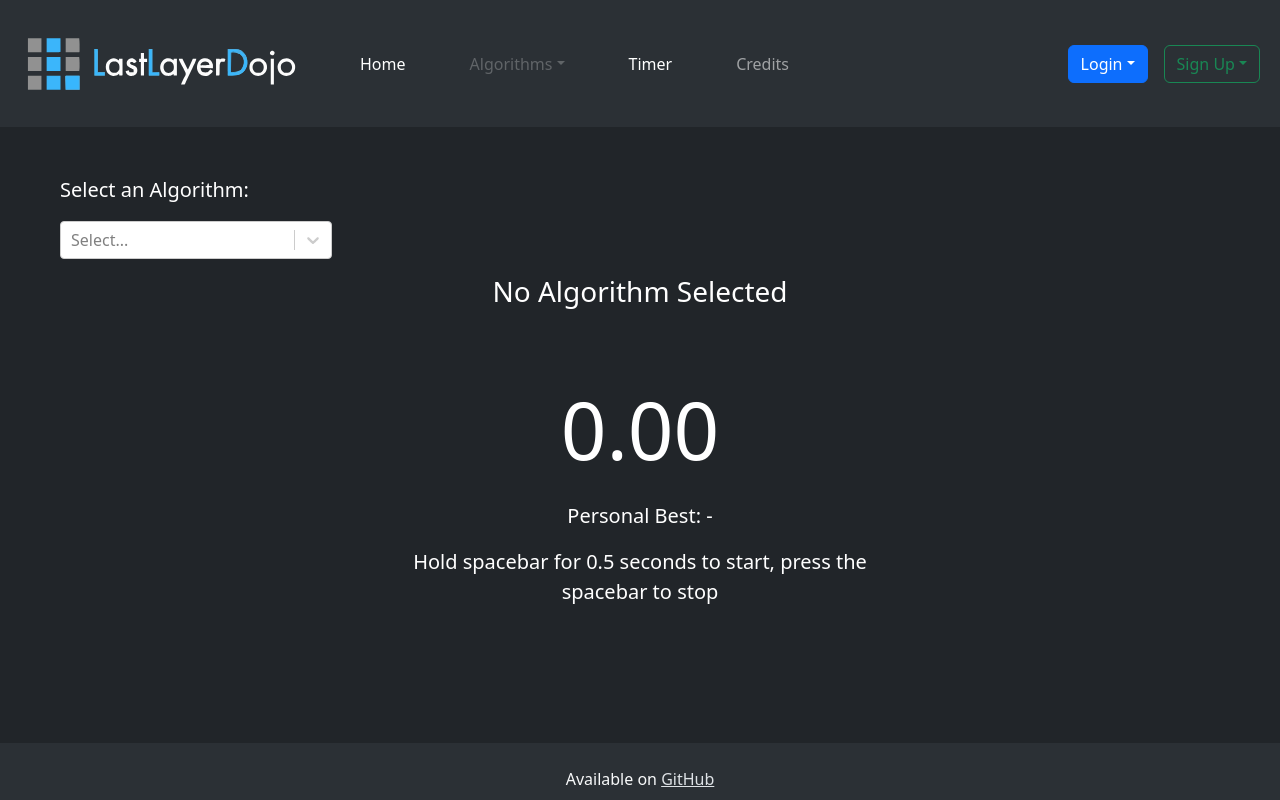
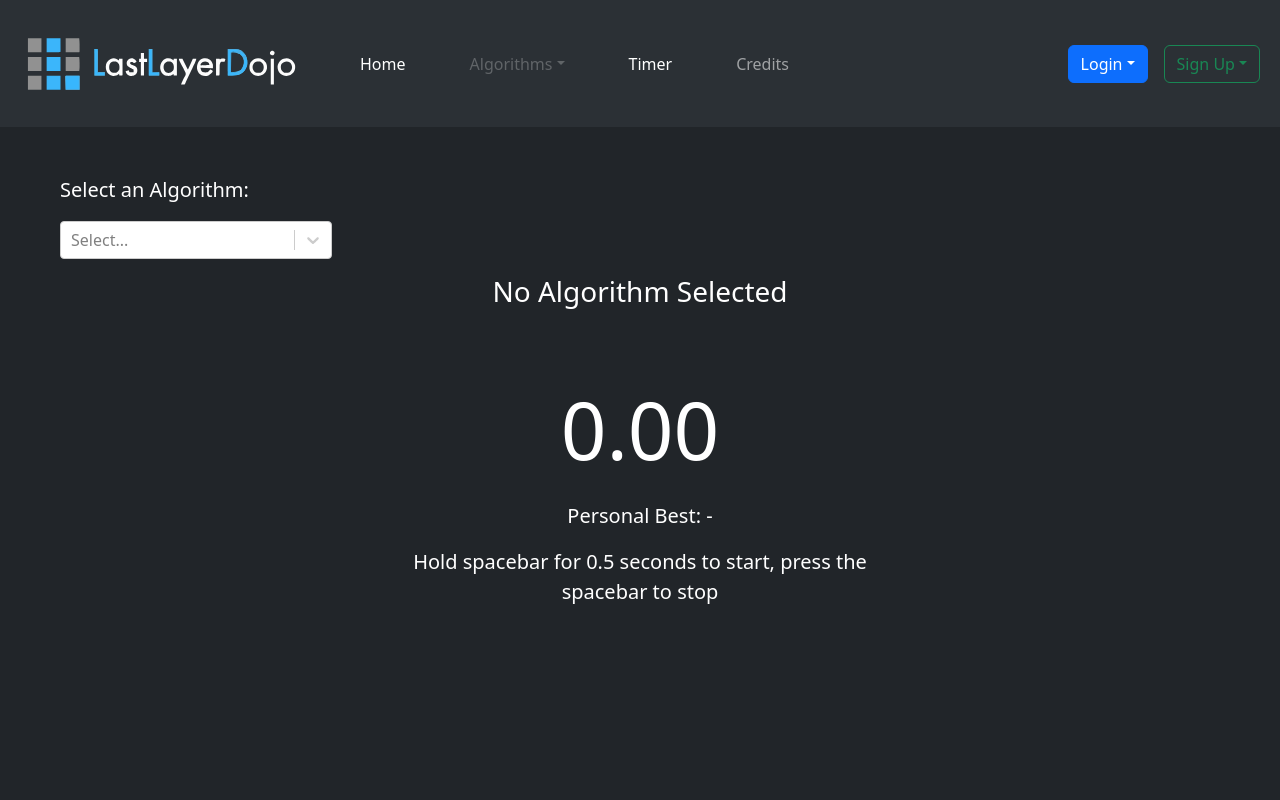
Before and after one commit to rrharimurti/LastLayerDojo, a React (Vite) app: page /timer in a window 1280 px wide. Shown: the top 800 px of the page. Built offline with nearby package versions, Linux system fonts and the light colour scheme; no server answers.

Commit message:
Added min-vh-100 to Timer Container

```diff
--- a/src/timer.tsx
+++ b/src/timer.tsx
@@ -298,7 +298,7 @@ const Timer = (props: {signedIn: boolean; user: string;}) => {
     }
 
     return (
-        <div className="container-fluid bg-dark text-white py-5">
+        <div className="container-fluid bg-dark text-white min-vh-100 py-5">
             <div className="row text-left px-5">
                 <p className="lead">Select an Algorithm:</p>
             </div>
```
